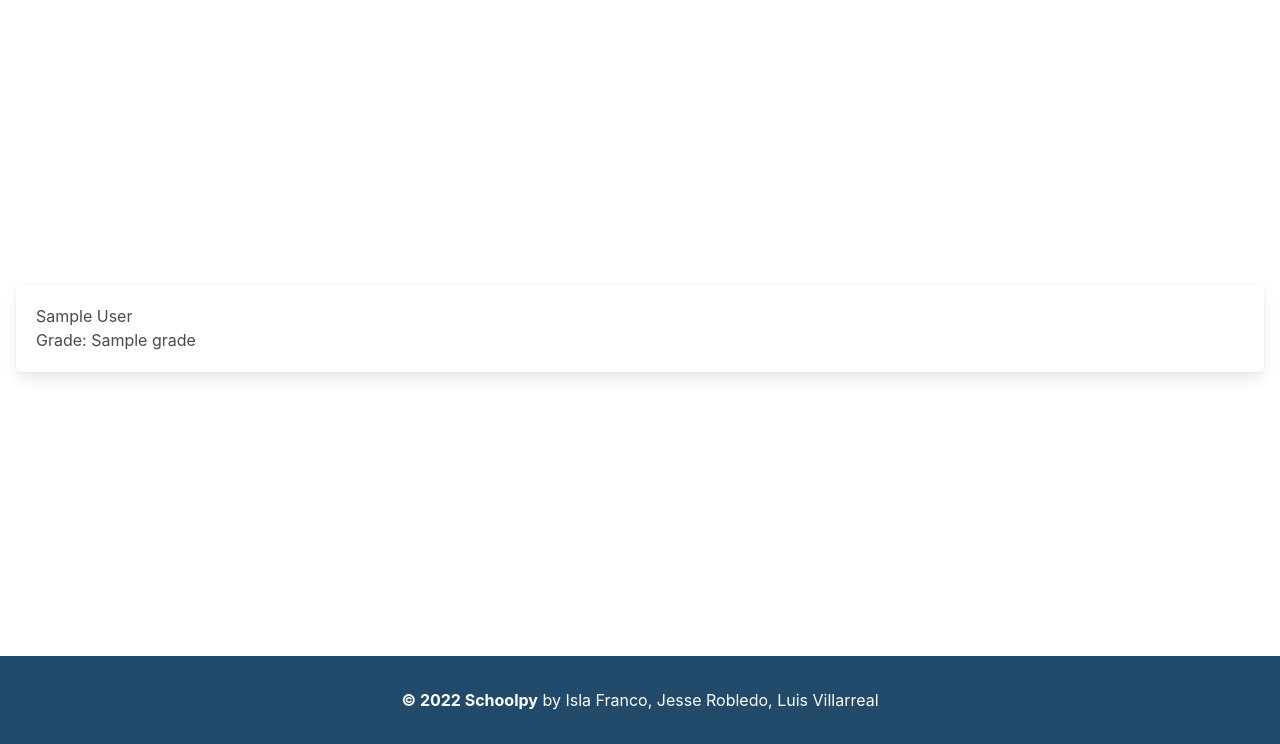
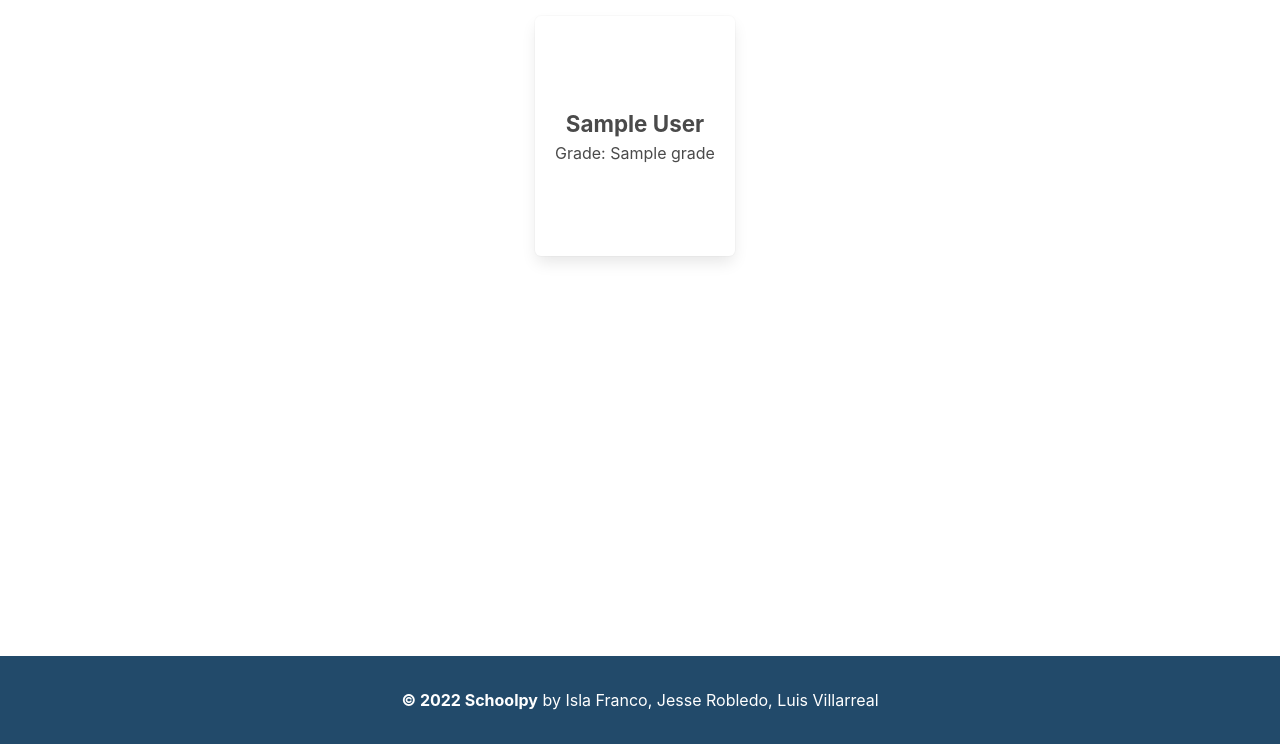
Before and after one commit to IslaFranco/schoolpy, a Django app: template main_app/templates/teacher-dashboard.html in a window 1280 px wide. Shown: the part 56-800 px from the top of the page. Run offline with Django 4.2, Linux system fonts and the light colour scheme; the template is opened without the code that fills it: most values are stand-ins (such as "Sample title", 1, 10 or a date in 2020).

Commit message:
teacher dash, student container

```diff
--- a/main_app/static/css/style.css
+++ b/main_app/static/css/style.css
@@ -19,8 +19,10 @@ body{
 main{
     display: flex;
     flex-direction: column;
-    justify-content: center;
+    /* justify-content: center; */
     padding: 1rem;
+    margin: 0;
+    flex: 1 0 auto;
 }
 footer{
     background-color: var(--main-color) !important;
@@ -56,3 +58,26 @@ footer a:hover{
     max-width: 250px;
     padding: 0.4rem;
 }
+.teacher-name, .student-name{
+    font-size: 1.4rem;
+    font-weight: 700;
+}
+.teacher-info{
+    display: flex;
+    flex-direction: column;
+    gap: 0.4rem;
+}
+.student-container{
+    display: flex;
+    justify-content: center;
+    flex-wrap: wrap;
+}
+.box{
+    display: flex;
+    flex-direction: column;
+    align-items: center;
+    justify-content: center;
+    height: 240px;
+    width: 200px;
+    margin-right: 10px;
+}
```
